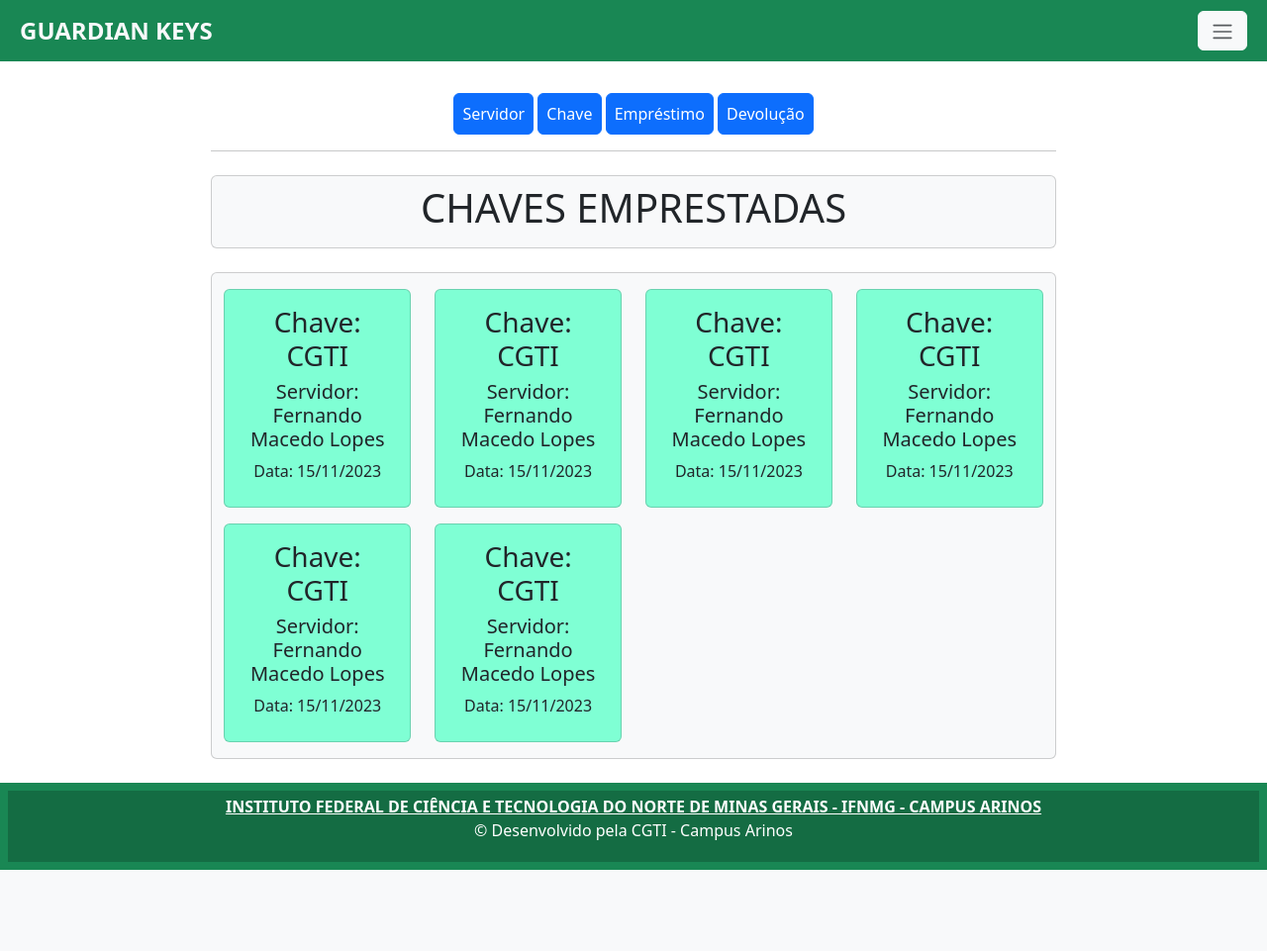
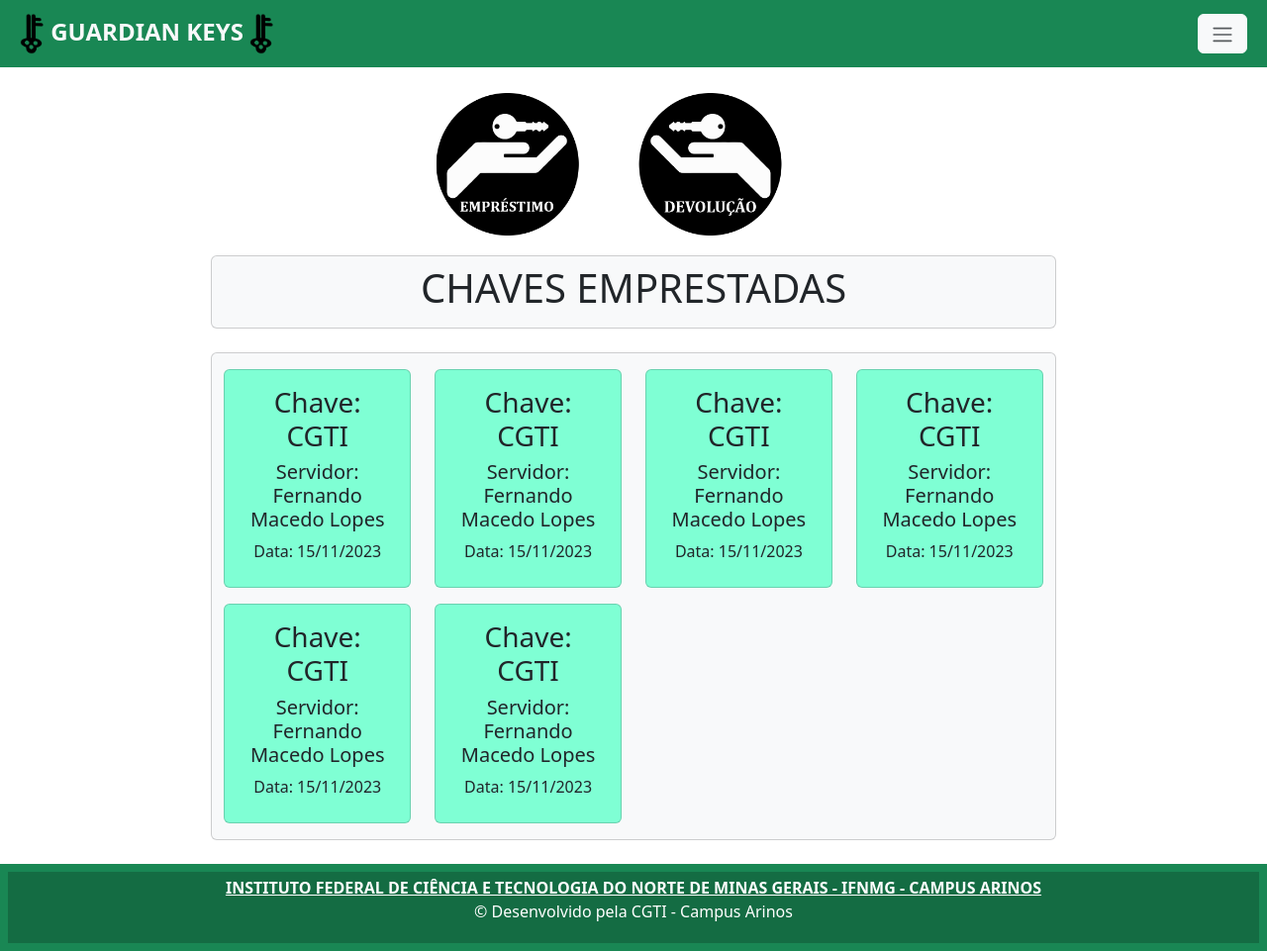
Before and after one commit to pigaoif/GKeys, a Django app: page / in a window 1280 px wide. Shown: the whole page at 99% size. Before the commit the page ends 879 px from the top, so only its background shows below. Run offline with Django 4.2, Linux system fonts and the light colour scheme.

Commit message:
inclusão das imagens de emprestimo e devolucao na index

```diff
--- a/app/templates/base.html
+++ b/app/templates/base.html
@@ -14,7 +14,7 @@
 
     <nav class="navbar p-2 bg-success ">
         <div class="container-fluid  bg-success ">
-          <a class="fs-4 navbar-brand text-light" href="#"><strong>GUARDIAN KEYS</strong> </a>
+          <a class="fs-4 navbar-brand text-light" href="#"><strong><img style="width: 25px;" src="{% static 'img/icone.png'%}" alt="icone"> GUARDIAN KEYS <img style="width: 25px;" src="{% static 'img/icone.png'%}" alt="icone"></strong> </a>
             <button class=" btn btn-light" type="button" data-bs-toggle="offcanvas" data-bs-target="#offcanvasNavbar" aria-controls="offcanvasNavbar" aria-label="Toggle navigation">
                 <span class="navbar-toggler-icon "></span>
             </button>
--- a/app/templates/index.html
+++ b/app/templates/index.html
@@ -2,12 +2,12 @@
 {% load static %}
 {% block content%}
 
-<div class="col-8 m-auto pt-2 pb-2 text-center ">
-    <a class="btn btn-primary h-25 p-2" href="/servidor_index"> Servidor</a>
-    <a class="btn btn-primary h-25 p-2" href=""> Chave</a>
-    <a class="btn btn-primary h-25 p-2" href=""> Empréstimo</a>
-    <a class="btn btn-primary h-25 p-2" href=""> Devolução</a>
-    <hr>
+<div style="padding-top: 2px; padding-bottom: 20px;"  class="col-8 m-auto text-center ">
+
+     <img style=" display: inline-flex; margin-right: 50px; width: 150px;" src="{% static 'img/EMPRESTIMO.png'%}" alt="">
+     <img style="display: inline-flex; margin-right: 50px; width: 150px;" src="{% static 'img/DEVOLUCAO.png'%}" alt="">
+
+
 </div>
 
 <div class="col-8 m-auto pt-2 pb-2 card rounded bg-light text-center mb-4">
--- a/project/settings.py
+++ b/project/settings.py
@@ -11,6 +11,7 @@
 """
 
 from pathlib import Path
+import os
 
 
 
@@ -122,6 +123,10 @@
 
 STATIC_URL = 'static/'
 
+STATICFILES_DIRS = [
+    os.path.join(BASE_DIR, 'static')
+]
+
 # Default primary key field type
 # https://docs.djangoproject.com/en/4.2/ref/settings/#default-auto-field
 
```
Also changed, not shown: static/img/DEVOLUCAO.png (added), static/img/EMPRESTIMO.png (added), static/img/icone.png (added).
